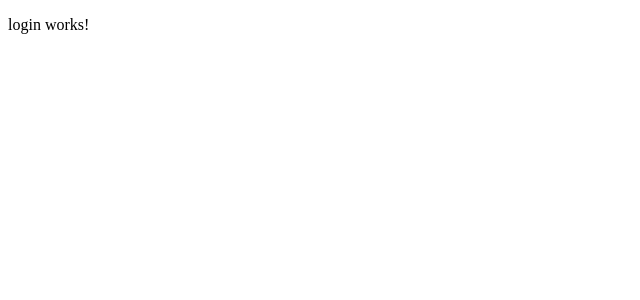
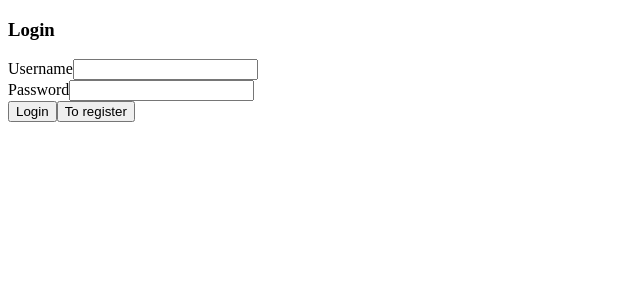
Before and after one commit to IgorSinchuk/task-mean, an Angular app in the folder mean-pj/: page /login in a window 1280 px wide. Shown: the top 300 px of the page, without its empty margins (0-640 px from the left). Built offline with nearby package versions, Linux system fonts and the light colour scheme.

Commit message:
login service added

```diff
--- a/mean-pj/src/app/auth.service.ts
+++ b/mean-pj/src/app/auth.service.ts
@@ -6,7 +6,7 @@
 })
 export class AuthService {
 
-
+  private _loginUserUrl = "http://localhost:3000/api/login";
   private _registerUrl = "http://localhost:3000/api/register";
   constructor(private http: HttpClient) { }
 
@@ -14,4 +14,7 @@
     return this.http.post<any>(this._registerUrl, user);
   }
 
+  loginUser(user) {
+    return this.http.post<any>(this._loginUserUrl, user)
+  }
 }
--- a/mean-pj/src/app/login/login.component.html
+++ b/mean-pj/src/app/login/login.component.html
@@ -1,3 +1,30 @@
-<p>
-  login works!
-</p>
+<div class="py-5">
+  <div class="row">
+    <div class="col-md-6 mx-auto">
+      <span class="anchor" id="formLogin"></span>
+
+      <!-- form card login -->
+      <div class="card rounded-0">
+        <div class="card-header">
+          <h3 class="mb-0">Login</h3>
+        </div>
+        <div class="card-body">
+          <form class="form">
+            <div class="form-group">
+              <label for="uname1">Username</label>
+              <input type="text" class="form-control rounded-0" [(ngModel)]="loginUserData.email" name="email" required>
+            </div>
+            <div class="form-group">
+              <label>Password</label>
+              <input type="password" class="form-control rounded-0" [(ngModel)]="loginUserData.password" name="password" required>
+            </div>
+            <button type="button" (click)="loginUser()" class="btn btn-success float-right">Login</button>
+            <a routerLink="/register" routerLinkActivate="activate">
+              <button type="button">To register</button></a>
+          </form>
+        </div>
+        <!--/card-block-->
+      </div>
+      <!-- /form card login -->
+
+    </div>
--- a/mean-pj/src/app/login/login.component.ts
+++ b/mean-pj/src/app/login/login.component.ts
@@ -1,4 +1,5 @@
 import { Component, OnInit } from '@angular/core';
+import { AuthService } from '../auth.service';
 
 @Component({
   selector: 'app-login',
@@ -7,9 +8,17 @@
 })
 export class LoginComponent implements OnInit {
 
-  constructor() { }
+  loginUserData = {}
+  constructor(private _auth: AuthService) { }
 
   ngOnInit() {
   }
 
+  loginUser() {
+    this._auth.loginUser(this.loginUserData).subscribe(
+      res => console.log(res),
+      err => console.log(err)
+      )
+  }
+
 }
--- a/mean-pj/src/app/register/register.component.html
+++ b/mean-pj/src/app/register/register.component.html
@@ -19,6 +19,8 @@
               <input type="password" [(ngModel)]="registerUserData.password" name="password" class="form-control rounded-0"  required>
             </div>
             <button type="button" (click)="registerUser()" class="btn btn-primary float-right">Register</button>
+            <a routerLink="/login" routerLinkActivate="activate">
+              <button type="button">To login</button></a>
           </form>
         </div>
         <!--/card-block-->
```
Also changed, not shown: 1 other file (tests, documents, lock files or other folders).
